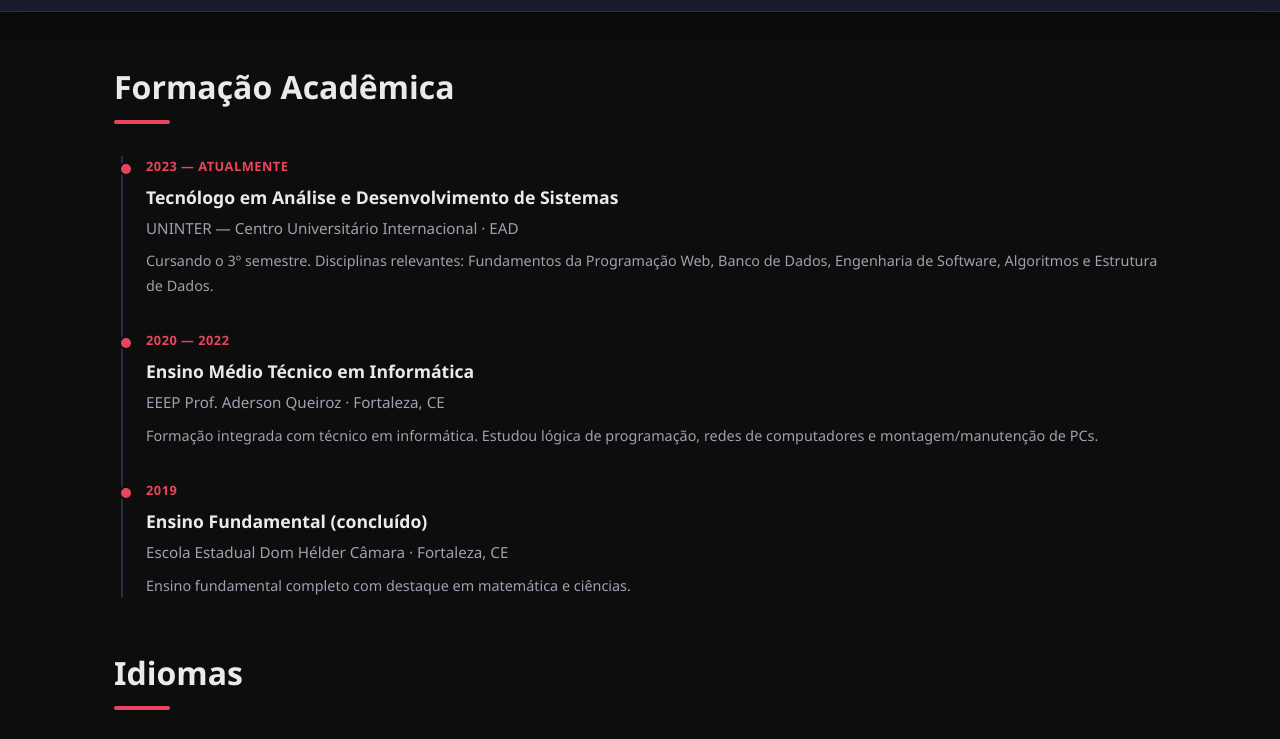
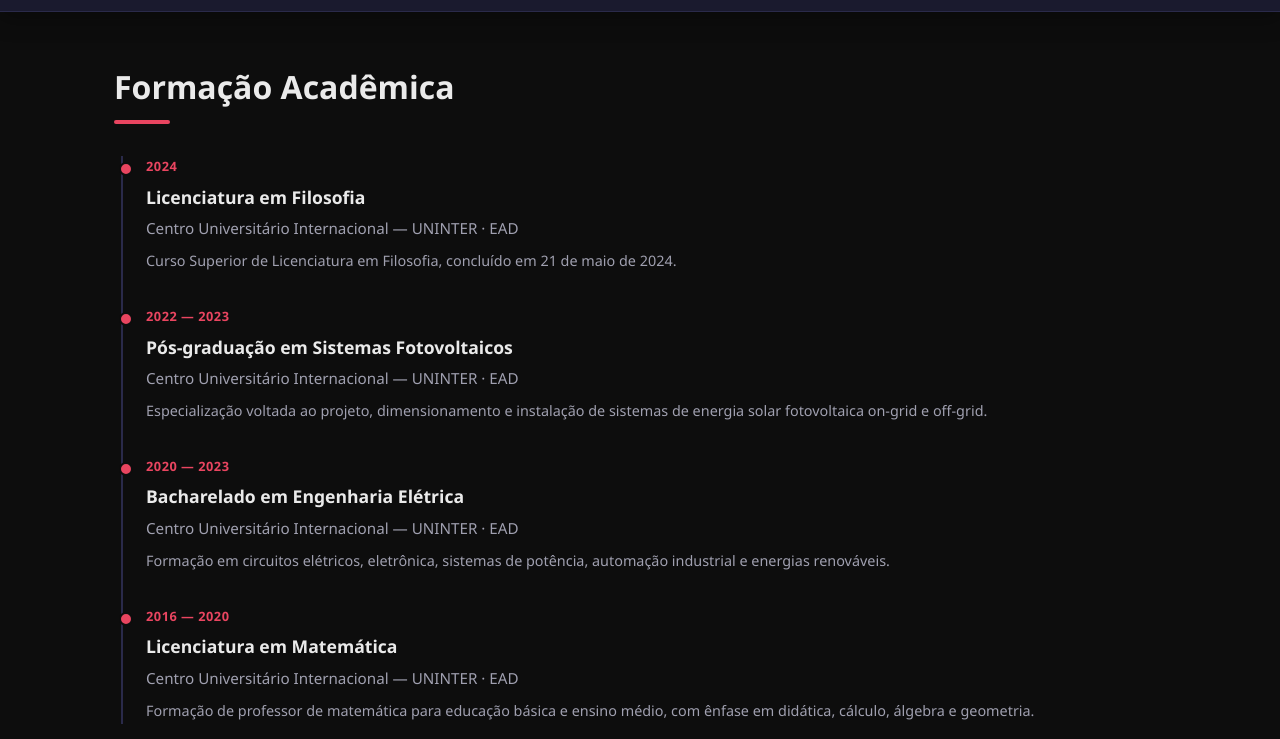
Before and after one commit to ernane2022/curriculum-html, a plain HTML site: page formacao.html in a window 1280 px wide. Shown: the part 53-792 px from the top of the page. Drawn offline with Linux system fonts and the light colour scheme.

Commit message:
fix: atualiza LinkedIn com perfil real

```diff
--- a/formacao.html
+++ b/formacao.html
@@ -144,30 +144,42 @@
       <div class="timeline">
 
         <div class="timeline-item">
-          <p class="timeline-date">2023 — Atualmente</p>
-          <p class="timeline-title">Tecnólogo em Análise e Desenvolvimento de Sistemas</p>
-          <p class="timeline-sub">UNINTER — Centro Universitário Internacional · EAD</p>
+          <p class="timeline-date">2024</p>
+          <p class="timeline-title">Licenciatura em Filosofia</p>
+          <p class="timeline-sub">Centro Universitário Internacional — UNINTER · EAD</p>
           <p class="timeline-desc">
-            Cursando o 3º semestre. Disciplinas relevantes: Fundamentos da Programação Web,
-            Banco de Dados, Engenharia de Software, Algoritmos e Estrutura de Dados.
+            Curso Superior de Licenciatura em Filosofia, concluído em 21 de maio de 2024.
           </p>
         </div>
 
         <div class="timeline-item">
-          <p class="timeline-date">2020 — 2022</p>
-          <p class="timeline-title">Ensino Médio Técnico em Informática</p>
-          <p class="timeline-sub">EEEP Prof. Aderson Queiroz · Fortaleza, CE</p>
+          <p class="timeline-date">2022 — 2023</p>
+          <p class="timeline-title">Pós-graduação em Sistemas Fotovoltaicos</p>
+          <p class="timeline-sub">Centro Universitário Internacional — UNINTER · EAD</p>
           <p class="timeline-desc">
-            Formação integrada com técnico em informática. Estudou lógica de programação,
-            redes de computadores e montagem/manutenção de PCs.
+            Especialização voltada ao projeto, dimensionamento e instalação de sistemas
+            de energia solar fotovoltaica on-grid e off-grid.
           </p>
         </div>
 
         <div class="timeline-item">
-          <p class="timeline-date">2019</p>
-          <p class="timeline-title">Ensino Fundamental (concluído)</p>
-          <p class="timeline-sub">Escola Estadual Dom Hélder Câmara · Fortaleza, CE</p>
-          <p class="timeline-desc">Ensino fundamental completo com destaque em matemática e ciências.</p>
+          <p class="timeline-date">2020 — 2023</p>
+          <p class="timeline-title">Bacharelado em Engenharia Elétrica</p>
+          <p class="timeline-sub">Centro Universitário Internacional — UNINTER · EAD</p>
+          <p class="timeline-desc">
+            Formação em circuitos elétricos, eletrônica, sistemas de potência,
+            automação industrial e energias renováveis.
+          </p>
+        </div>
+
+        <div class="timeline-item">
+          <p class="timeline-date">2016 — 2020</p>
+          <p class="timeline-title">Licenciatura em Matemática</p>
+          <p class="timeline-sub">Centro Universitário Internacional — UNINTER · EAD</p>
+          <p class="timeline-desc">
+            Formação de professor de matemática para educação básica e ensino médio,
+            com ênfase em didática, cálculo, álgebra e geometria.
+          </p>
         </div>
 
       </div>
```
Also changed, not shown: index.html (+3 -3 lines).
